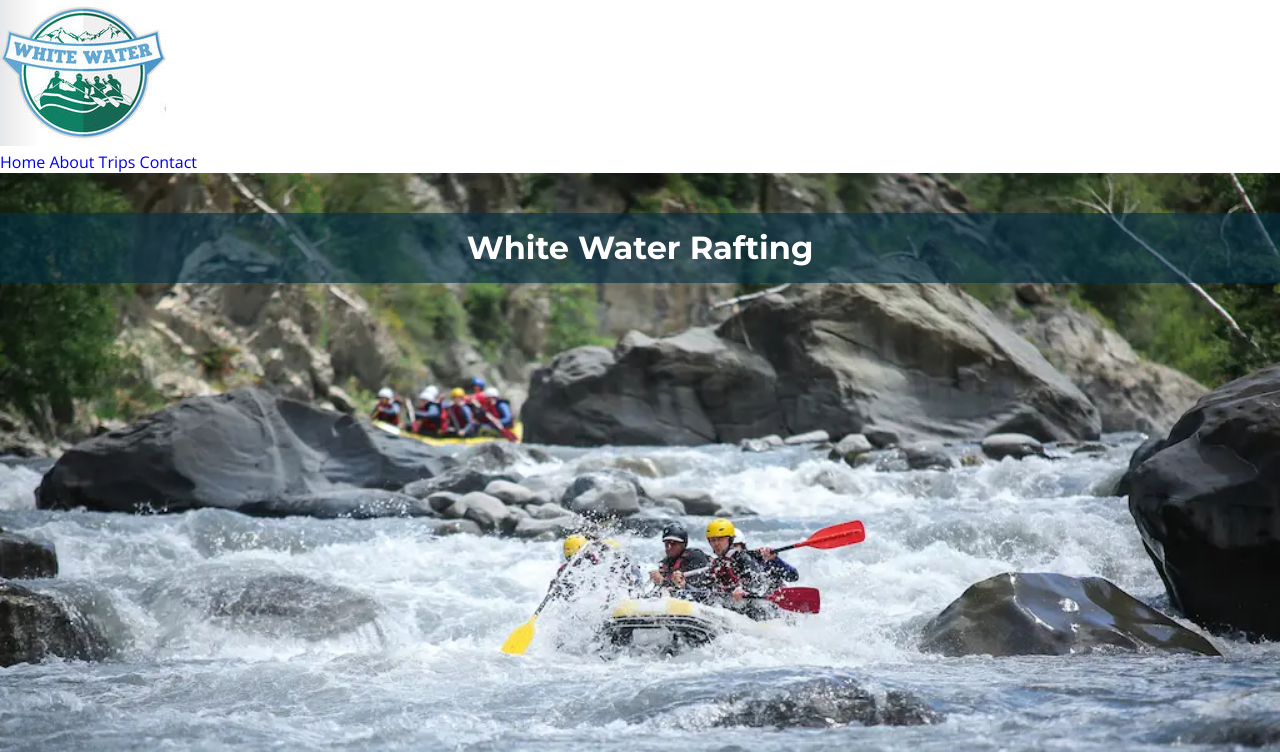
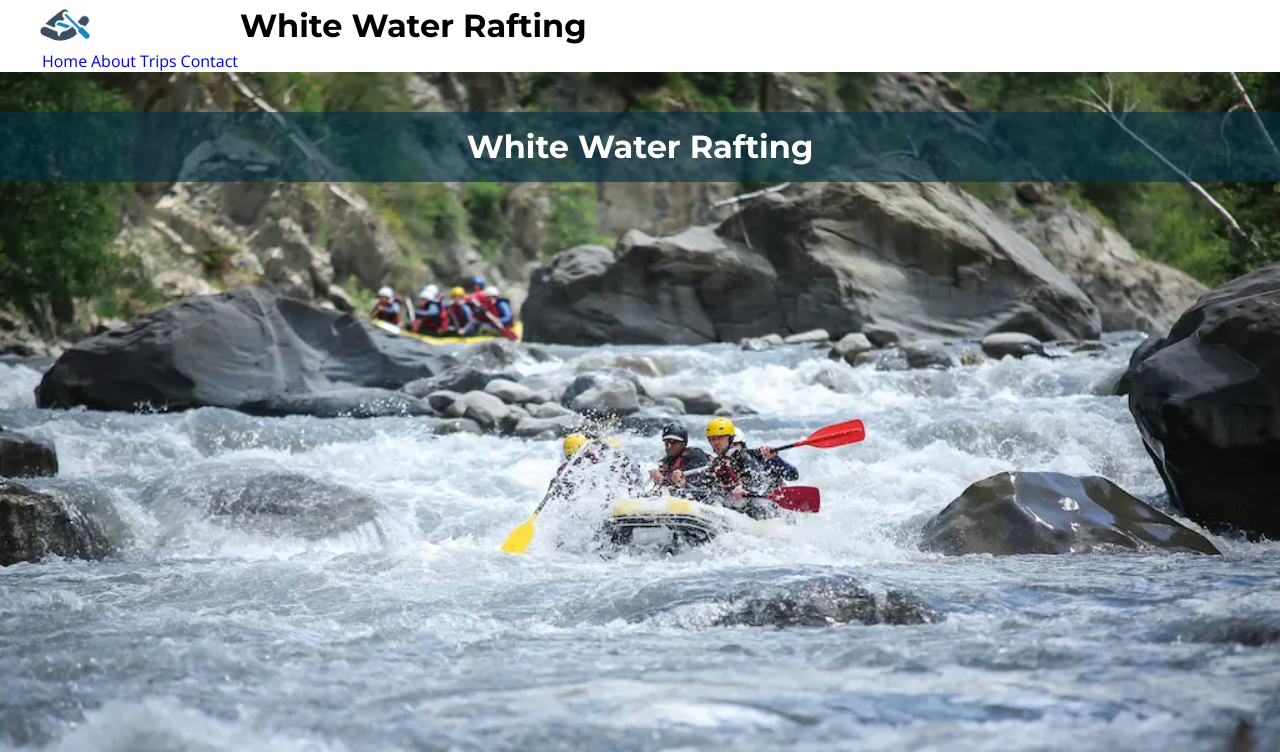
Before and after one commit to svitlanabradley/wdd130, a plain HTML site: page wwr/about.html in a window 1280 px wide. Shown: the top 752 px of the page. Drawn offline with nearby package versions, Linux system fonts and the light colour scheme; files that its build step writes are made by us from their sources.

Commit message:
corrected css file link

```diff
--- a/wwr/about.html
+++ b/wwr/about.html
@@ -6,14 +6,15 @@
     <title>White Water Rafting</title>
     <meta name="description" content="Whitewater rafting is a type of recreation that involves navigating a non-motorized watercraft down free flowing rivers. A rafting company organizes trips, provides the watercraft, life jackets, etc., and typically offers experienced guides to take passengers down a river. The business intent is to provide a thrilling and safe experience to individuals and groups for a fee.">
     <meta name="author" content="Svitlana Bradley">
-    <link rel="stylesheet" href="rafting.css">
+    <link rel="stylesheet" href="styles/rafting.css">
     <link rel="preconnect" href="https://fonts.googleapis.com">
 <link rel="preconnect" href="https://fonts.gstatic.com" crossorigin>
 <link href="https://fonts.googleapis.com/css2?family=Montserrat:wght@700&family=Open+Sans&display=swap" rel="stylesheet">
 </head>
 <body>
     <header>
-        <img src="/images/logo.jpg" alt="logo">
+        <img src="/images/logo.png" alt="logo">
+        <h1>White Water Rafting</h1>
         <nav>
             <a href="index.html">Home</a>
             <a href="about.html">About</a>
--- a/wwr/styles/rafting.css
+++ b/wwr/styles/rafting.css
@@ -10,6 +10,30 @@
     margin: 0;
     padding: 0;
     box-sizing: border-box;
+}
+
+header {
+    margin: 0 40px;
+    display: grid;
+    grid-template-columns: 200px 2fr;
+    align-items: center;
+    width: 1000px;
+}
+
+header img {
+    display: block;
+    width: 50px;
+    height: 50px;
+}
+
+header h1 {
+
+}
+
+nav {
+    display: flex;
+    justify-content: space-around;
+
 }
 
 body {
```
Also changed, not shown: wwr/images/logo.jpg (deleted), wwr/images/logo.png (added).
